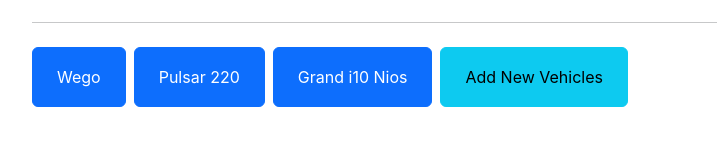
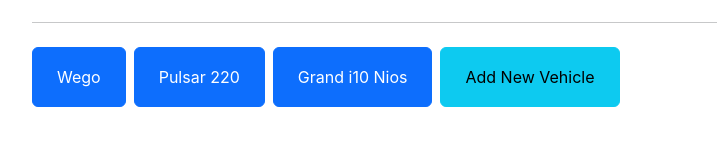
Before and after one commit to pramathsb/vptracky, a React (Create React App) app: page /vehicles in a window 1280 px wide. Shown: the part 192-338 px from the top of the page, without its empty margins (50-767 px from the left). Built offline with nearby package versions, Linux system fonts and the light colour scheme.

Commit message:
ui update

```diff
--- a/public/content/global.json
+++ b/public/content/global.json
@@ -7,7 +7,15 @@
   "cta": {
     "login": "login",
     "signup": "Sign Up",
-    "addnew": "Add New Vehicle"
+    "addnew": "Add New Vehicle",
+    "saveChanges": "Save Changes",
+    "addNewVehicle": "Add New Vehicle",
+    "close": "Close"
+  },
+
+  "forms": {
+    "vehicleName": "Vehicle Name",
+    "vehicleId": "Vehicle ID"
   },
 
   "navigation": {
--- a/src/code/components/VehicleInfo/index.js
+++ b/src/code/components/VehicleInfo/index.js
@@ -6,7 +6,8 @@
 function VehicleInfo(props) {
   const { dispatch, store } = props,
     { vehicleId } = useParams();
-  console.log(useParams());
+  const vehicle = (store?.vehicleId && store?.vehicleId[vehicleId]) || false;
+  console.log(vehicle);
   const { TXT } = store;
 
   const renderDashboard = () => {
@@ -107,7 +108,7 @@
 
   return (
     <>
-      <h2 className='my-4'>{vehicleId}</h2>
+      <h2 className='my-4'>{vehicle.name}</h2>
       <Tabs tabs={tabs} />
     </>
   );
--- a/src/code/components/VehicleList/AddVehicleModal.js
+++ b/src/code/components/VehicleList/AddVehicleModal.js
@@ -1,12 +1,14 @@
 import React, { useState } from 'react';
 import Modal from '../common/Modal';
 
-function AddVehicleModal() {
+function AddVehicleModal(props) {
+  const { dispatch, store } = props;
+  const { TXT } = store;
   const footer = () => {
     return (
       <>
         <button type='button' className='btn btn-primary'>
-          Save changes
+          {TXT.cta.saveChanges}
         </button>
       </>
     );
@@ -16,18 +18,26 @@
     return (
       <>
         <div class='mb-3'>
-          <label className='form-label'>Vehicle Name</label>
+          <label className='form-label'>{TXT.forms.vehicleName}</label>
           <input type='text' name='name' className='form-control' autoComplete='off' />
         </div>
         <div class='mb-3'>
-          <label className='form-label'>Vehicle Id</label>
+          <label className='form-label'>{TXT.forms.vehicleId}</label>
           <input type='text' name='route' className='form-control' autoComplete='off' />
         </div>
       </>
     );
   };
 
-  return <Modal title='Add New Vehicle' footer={footer()} content={content()} />;
+  return (
+    <Modal
+      title={TXT.cta.addNewVehicle}
+      footer={footer()}
+      content={content()}
+      store={store}
+      dispatch={dispatch}
+    />
+  );
 }
 
 export default AddVehicleModal;
--- a/src/code/components/VehicleList/index.js
+++ b/src/code/components/VehicleList/index.js
@@ -39,7 +39,7 @@
   return (
     <>
       {store?.vehicleList && renderVehicles()}
-      <AddVehicleModal />
+      <AddVehicleModal store={store} dispatch={dispatch} />
     </>
   );
 }
--- a/src/code/components/common/Modal.js
+++ b/src/code/components/common/Modal.js
@@ -5,7 +5,9 @@
   const [visiblity, setVisiblity] = useState(false);
   const [showModal, setShowModal] = useState(false);
 
-  const { title, content, footer, closeModal } = props;
+  const { title, content, footer, closeModal, store } = props;
+
+  const { TXT } = store;
 
   const enableModal = () => {
     setVisiblity(true);
@@ -34,7 +36,7 @@
               <div className='modal-body'>{content || <p>Modal body text goes here.</p>}</div>
               <div className='modal-footer'>
                 <button type='button' className='btn btn-secondary' onClick={disableModal}>
-                  Close
+                  {TXT.cta.close}
                 </button>
                 {footer}
               </div>
@@ -51,7 +53,7 @@
     <>
       {visiblity && modalContent()}
       <button onClick={enableModal} className='btn btn-info me-2'>
-        Add New Vehicles
+        {TXT.cta.addNewVehicle}
       </button>
     </>
   );
--- a/src/code/root.js
+++ b/src/code/root.js
@@ -22,12 +22,12 @@
     })();
   }, []);
 
-  const content = store.TXT;
+  const { TXT } = store;
 
   return (
     <>
       {store.loader && <Loader />}
-      {content && (
+      {TXT && (
         <Routes>
           <Route element={<HomeTemplate store={store} dispatch={dispatch} />}>
             <Route index element={<Home store={store} dispatch={dispatch} />} />
```
